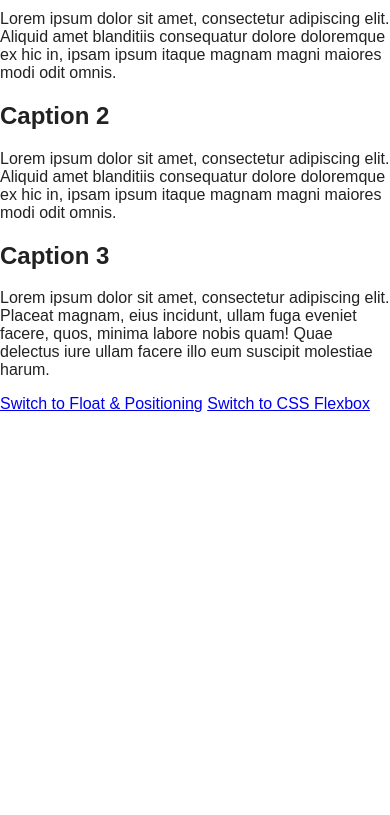
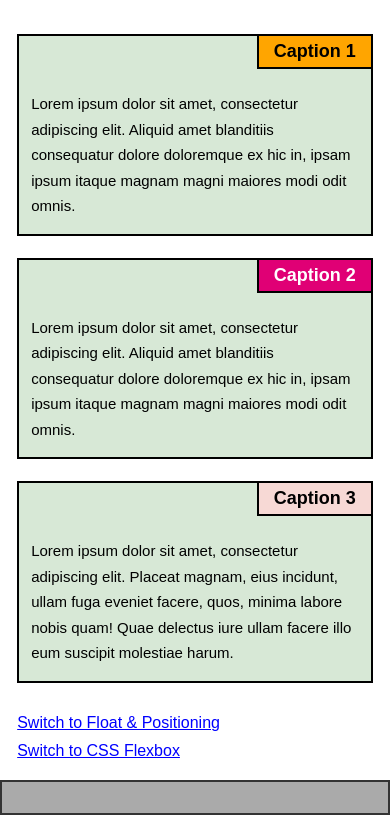
Before and after one commit to dianakozachok24-code/Web-design, a plain HTML site: page lab3/grid.html in a window 390 px wide. Shown: the part 86-901 px from the top of the page. Before the commit the page ends 844 px from the top, so only its background shows below. Drawn offline with Linux system fonts and the light colour scheme.

Commit message:
Update grid.css

```diff
--- a/lab3/grid.css
+++ b/lab3/grid.css
@@ -6,127 +6,127 @@
 body {
     margin: 0;
     font-family: Arial, sans-serif;
-    color: #222;
-    background: white;
+    background-color: white;
+    color: black;
 }
 
-.page-header {
-    padding: 20px 0 8px;
+header {
+    text-align: center;
+    padding: 20px;
 }
 
 h1 {
-    text-align: center;
     font-size: 28px;
-    margin: 0;
 }
 
-.cards {
+.container {
+    width: 94%;
+    margin: 0 auto;
+}
+
+.row {
     display: grid;
     grid-template-columns: repeat(12, minmax(0, 1fr));
-    column-gap: 0;
-    row-gap: 28px;
-    width: 94%;
-    margin: 26px auto 0;
+    width: 100%;
 }
 
-.card {
+.block {
     display: grid;
-    grid-template-rows: auto 1fr;
+    grid-template-columns: minmax(0, 1fr);
+    grid-template-rows: minmax(0, 1fr);
     grid-column: span 4;
-    margin: 0 4.5%;
+    margin: 4.5%;
+    min-width: 0;
+    min-height: 225px;
     border: 2px solid black;
-    background: #d8e9d7;
-    min-width: 0;
-    min-height: 220px;
+    background-color: #d7e8d6;
 }
 
-.card-title {
+.block h2 {
+    grid-area: 1 / 1;
     justify-self: end;
+    align-self: start;
+    z-index: 1;
     margin: -2px -2px 0 0;
-    padding: 5px 18px;
+    padding: 5px 15px;
+    min-width: 140px;
+    text-align: center;
     border: 2px solid black;
     font-size: 20px;
-    text-align: center;
-    min-width: 140px;
-    background: orange;
+}
+
+.block1 h2 {
+    background-color: orange;
     color: black;
 }
 
-.card-2 .card-title {
-    background: #db0076;
+.block2 h2 {
+    background-color: #e00075;
     color: white;
 }
 
-.card-3 .card-title {
-    background: #f7dcd8;
+.block3 h2 {
+    background-color: #f7d9d5;
     color: black;
 }
 
-.card p {
+.block p {
+    grid-area: 1 / 1;
+    align-self: stretch;
     margin: 0;
-    padding: 25px 16px 14px;
+    padding: 60px 16px 15px;
     font-size: 17px;
-    line-height: 1.65;
+    line-height: 1.7;
 }
 
-.switch-links {
-    width: 94%;
-    margin: 26px auto;
+nav {
+    margin: 20px 1.5%;
 }
 
-.switch-links a {
+nav a {
     display: block;
-    margin: 8px 0;
-    color: #154a8b;
-    font-size: 16px;
+    margin: 10px 0;
+    color: blue;
 }
 
-.switch-links a:hover {
-    color: #b00068;
+footer {
+    height: 35px;
+    background-color: #aaa;
+    border: 2px solid #333;
 }
 
-.page-footer {
-    height: 36px;
-    background: #a5a5a5;
-    border-top: 2px solid #333;
-}
 
 @media (min-width: 769px) and (max-width: 992px) {
-    .card {
+
+    .block {
         grid-column: span 6;
-        min-height: 220px;
-        margin: 0 3%;
+        margin: 3%;
+        min-height: 225px;
     }
 
-    .card-3 {
+    .block3 {
         grid-column: 1 / -1;
+        margin: 1.5%;
         min-height: 0;
-        margin: 0 1.5%;
     }
 }
 
+
 @media (max-width: 768px) {
-    h1 {
-        font-size: 24px;
+
+    .block {
+        grid-column: 1 / -1;
+        margin: 3% 1.5%;
+        min-height: 0;
     }
 
-    .cards {
-        row-gap: 26px;
+    .block h2 {
+        font-size: 18px;
+        min-width: 110px;
     }
 
-    .card {
-        grid-column: 1 / -1;
-        min-height: 0;
-        margin: 0 1.5%;
-    }
-
-    .card-title {
-        font-size: 17px;
-        min-width: 112px;
-    }
-
-    .card p {
+    .block p {
+        padding: 55px 12px 15px;
         font-size: 15px;
-        padding: 25px 12px 12px;
     }
 }
```
